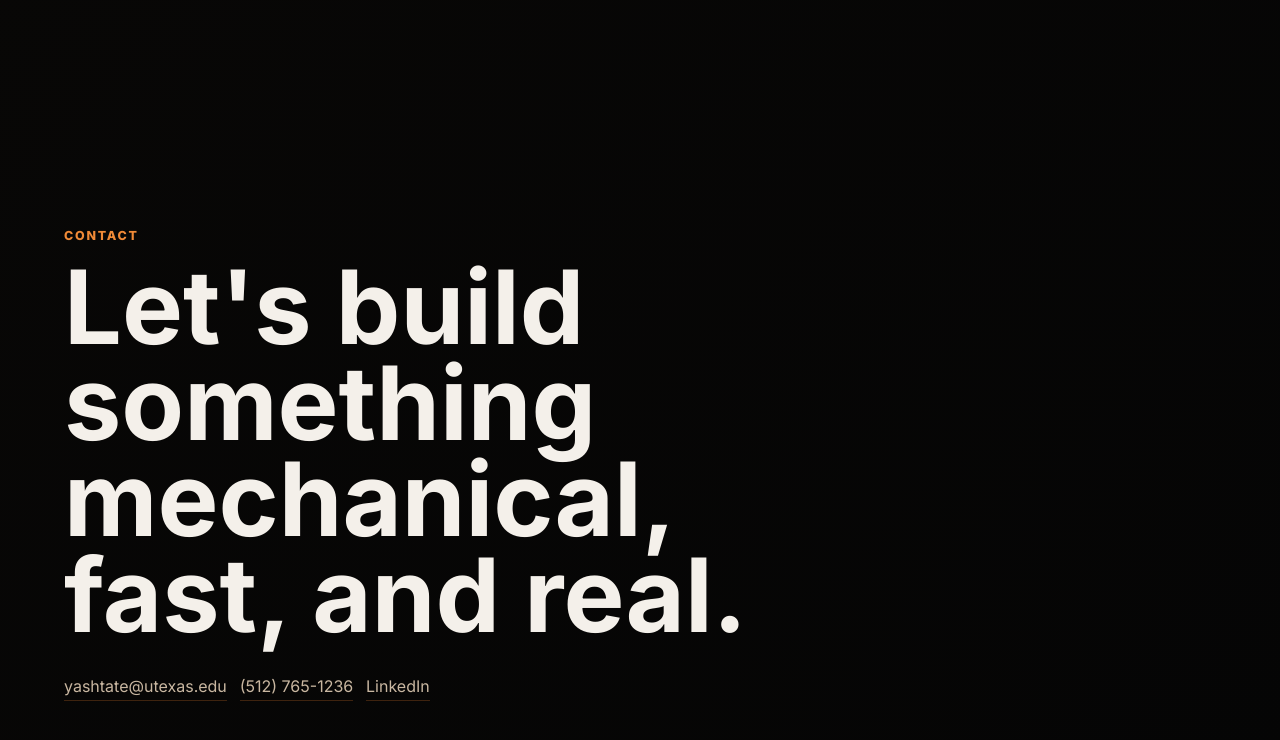
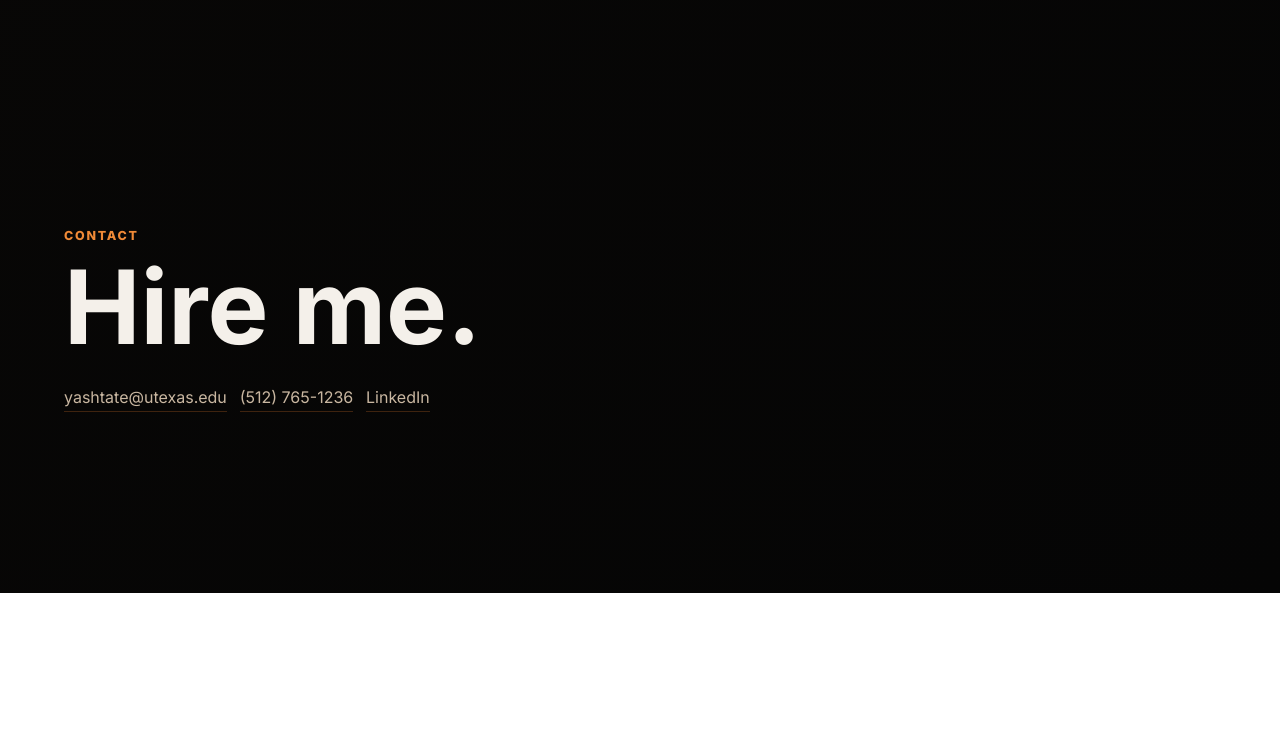
Before and after one commit to yashtate/yash-tate, a plain HTML site: page index.html in a window 1280 px wide. Shown: the part 6294-7034 px from the top of the page. After the commit the page ends 6887 px from the top, so only its background shows below. Drawn offline with Linux system fonts and the light colour scheme.

Commit message:
Update index.html

```diff
--- a/index.html
+++ b/index.html
@@ -228,7 +228,7 @@
 
       <section class="section contact" id="contact">
         <p class="eyebrow">Contact</p>
-          <h2>Let's build something mechanical, fast, and real.</h2>
+          <h2>Hire me.</h2>
         <div class="contact-links">
           <a href="mailto:yashtate@utexas.edu">yashtate@utexas.edu</a>
           <a href="tel:+15127651236">(512) 765-1236</a>
```
